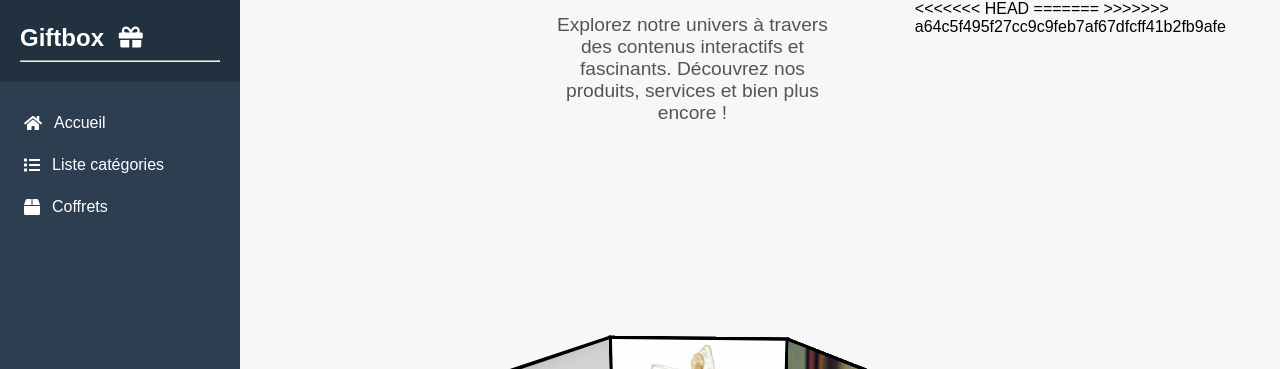
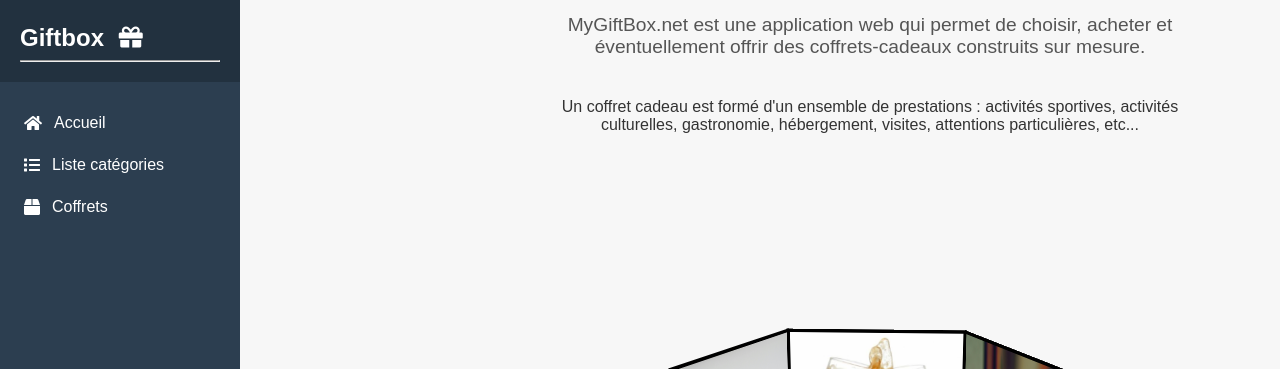
Before and after one commit to NaasaX/giftbox, a PHP site: template src/views/index.twig in a window 1280 px wide. Shown: the top 369 px of the page. Run offline with PHP 8.4, Linux system fonts and the light colour scheme; the template is opened without the code that fills it, so the values that code supplies are empty; some libraries are stand-ins or nearby versions.

Commit message:
Fix merge

```diff
--- a/src/views/index.twig
+++ b/src/views/index.twig
@@ -5,7 +5,10 @@
 {% block content %}
 <div class="container">
   <div class="text-content">
-    <p class="intro-text">Explorez notre univers à travers des contenus interactifs et fascinants. Découvrez nos produits, services et bien plus encore !</p>
+    <p class="intro-text">MyGiftBox.net est une application web qui permet de choisir, acheter
+                 et éventuellement offrir des coffrets-cadeaux construits sur mesure.</p>
+                 <p>Un coffret cadeau est formé d'un ensemble de prestations : activités sportives,
+                 activités culturelles, gastronomie, hébergement, visites, attentions particulières, etc...</p>
   </div>
 
   <div class="hexagon-scene">
--- a/src/views/layout.twig
+++ b/src/views/layout.twig
@@ -69,7 +69,6 @@
         </footer>
     </div>
 </body>
-<<<<<<< HEAD
 </html>
 <style>
 /* === BASE === */
@@ -249,7 +248,3 @@ footer {
     }
 }
 </style>
-
-=======
-</html>
->>>>>>> a64c5f495f27cc9c9feb7af67dfcff41b2fb9afe
```
